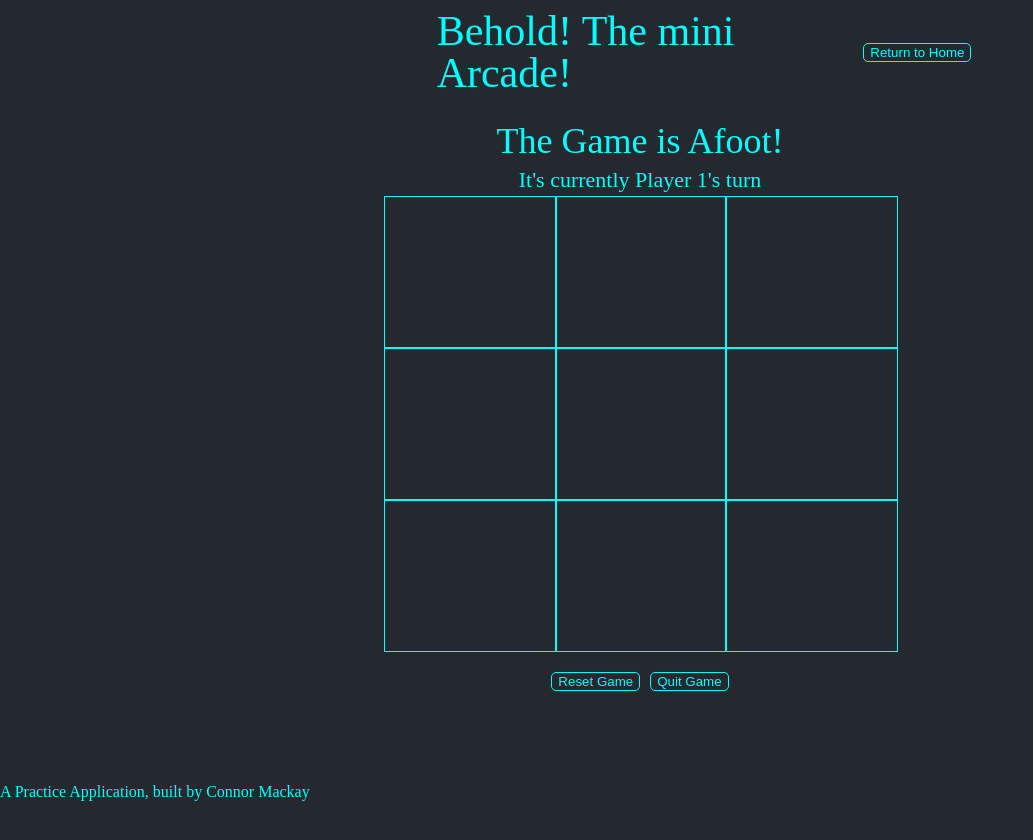
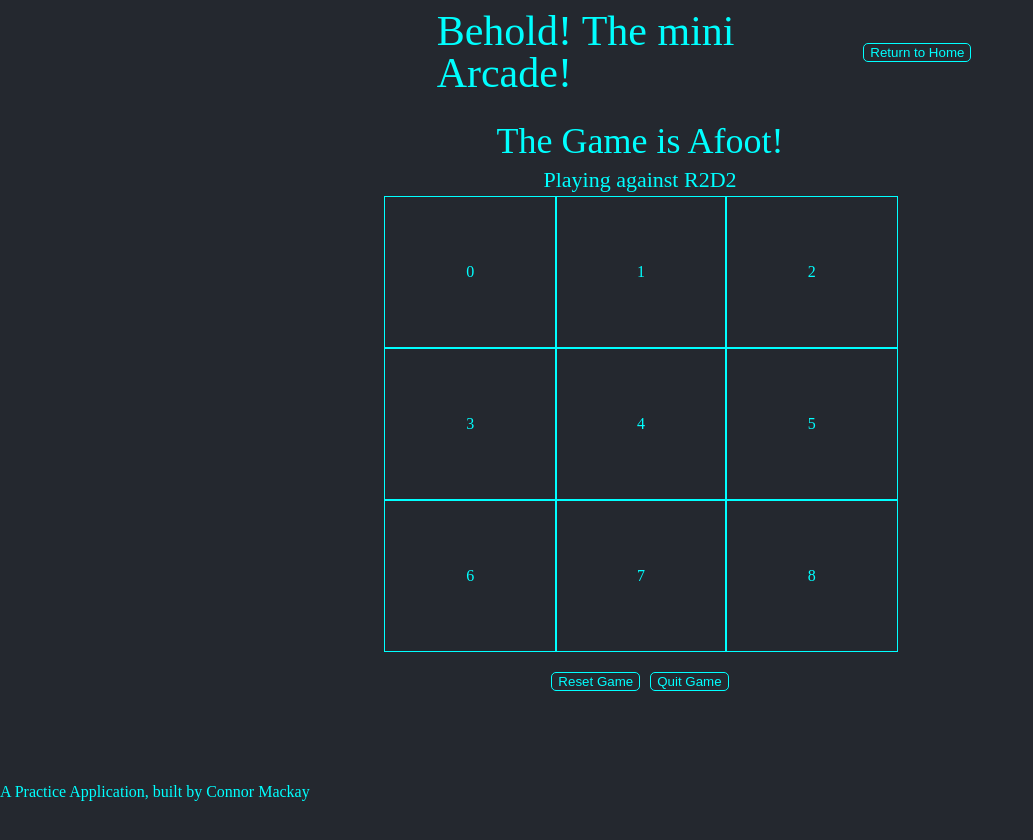
Before and after one commit to CD-Mackay/mini-arcade, a React app: page /tictactoe in a window 1280 px wide. Both pictures are taken after a click on the button "Robot". Shown: the top 840 px of the page, without its empty margins (0-1033 px from the left). Built offline with nearby package versions, Linux system fonts and the light colour scheme.

Commit message:
Add robot names to computer opponents

```diff
--- a/client/src/components/games/tictactoe/Tic.js
+++ b/client/src/components/games/tictactoe/Tic.js
@@ -14,6 +14,11 @@ const Tic = () => {
   const [game, setGame] = useState([]);
   const [victory, setVictory] = useState(0);
   const [computerPlayer, setComputerPlayer] = useState(false);
+  const [opponentName, setOpponentName] = useState("");
+
+  const robitNames = [
+    "Bender B. Rodriguez", "BALEX", "SkyNet", "T-1000", "R2D2", "Roy Batty", "Vanessa Powers", "Ultron", "Motoko Kusanagi"
+  ];
 
 
 
@@ -24,6 +29,7 @@ const Tic = () => {
 
   const startComputerGame = () => {
     setComputerPlayer(true);
+    setOpponentName(robitNames[Math.floor(Math.random() * robitNames.length)]);
     startGame();
   };
 
@@ -175,8 +181,9 @@ const Tic = () => {
       <div>
         <div id="game-header">
           <h4>The Game is Afoot!</h4>
-          {victory == 0 && <p>It's currently Player {playerTurn}'s turn</p>}
+          {(victory == 0 && !computerPlayer) && <p>It's currently Player {playerTurn}'s turn</p>}
           {(victory == 1 || victory == 2) && <p>Player {victory} is victorious! </p>}
+          {computerPlayer && <p>Playing against {opponentName}</p>}
           {victory == 3 && <p>Draw</p>}
         </div>
         <div className="game-grid" >
--- a/client/src/components/games/tictactoe/atoms/gameSquare/GameSquare.js
+++ b/client/src/components/games/tictactoe/atoms/gameSquare/GameSquare.js
@@ -14,7 +14,7 @@ const GameSquare = ({index, setSquareSelected, value}) => {
   return (
     <StyledGameSquare id={`game-square-${index}`} onClick={handleSquareSelect}>
       {value !== "" && <p>{value === 1 ? "x" : "o"}</p>}
-      {/* <p>{index}</p> */}
+      <h5>{index}</h5>
     </StyledGameSquare>
   )
 };
```
Also changed, not shown: client/src/components/games/hangman/Hangman.js (line endings or trailing spaces).
